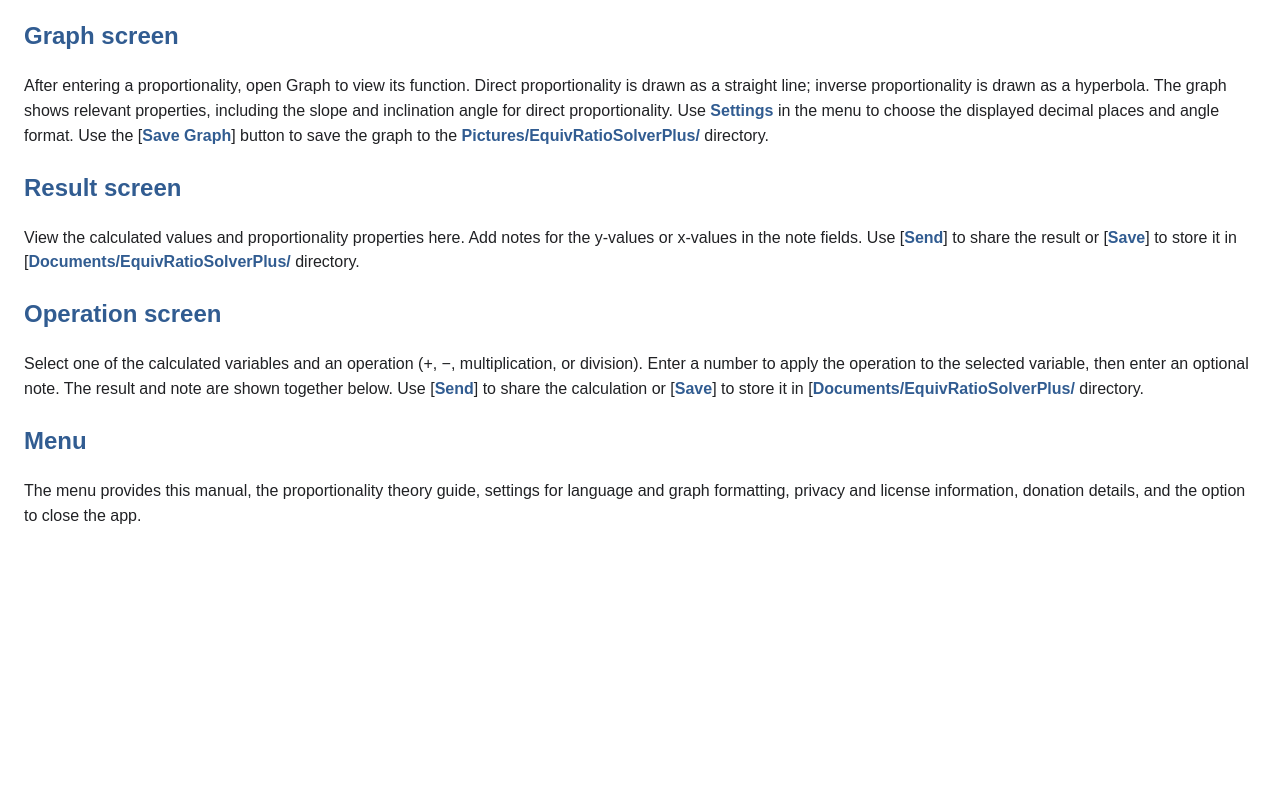
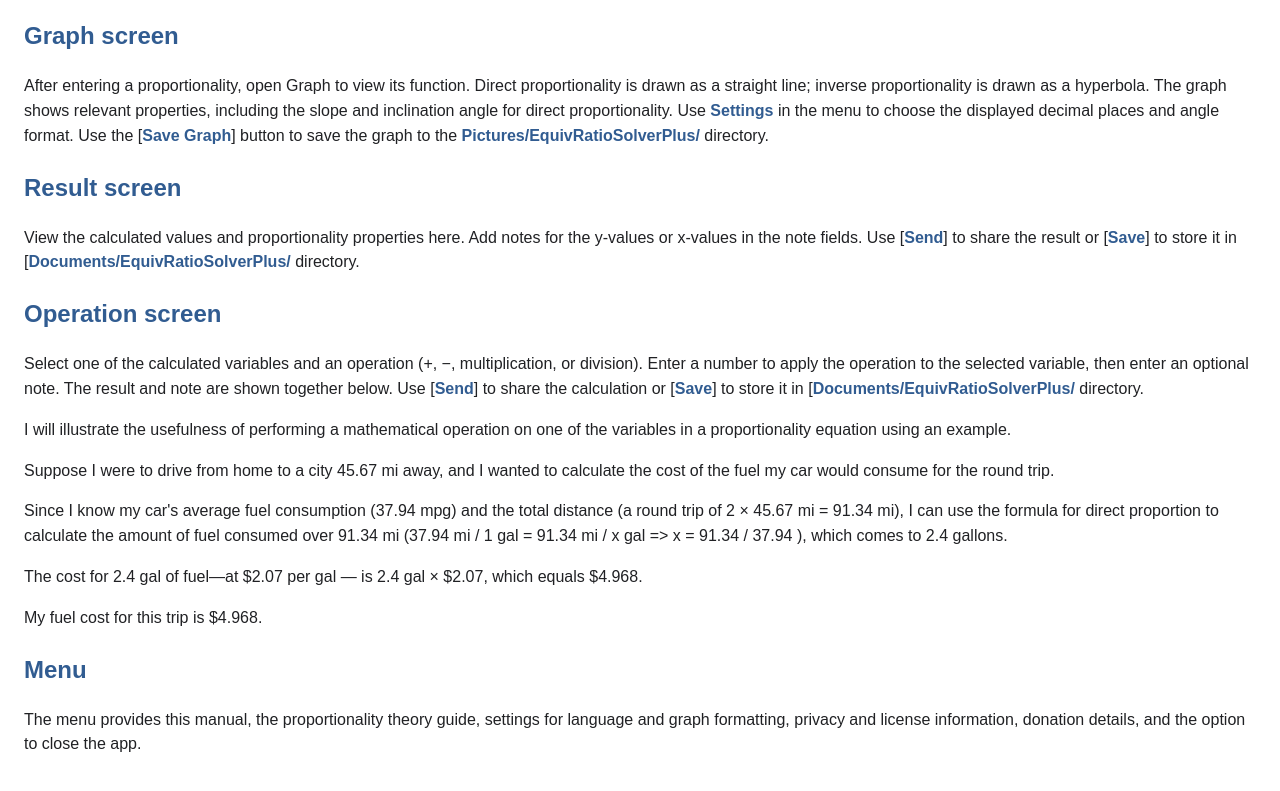
Before and after one commit to csanyipal/EquivRatioSolverPlus, a plain HTML site: page app/src/main/assets/manual_en.html in a window 1280 px wide. Shown: the part 361-1152 px from the top of the page. Before the commit the page ends 929 px from the top, so only its background shows below. Drawn offline with Linux system fonts and the light colour scheme.

Commit message:
Add an example to the Manual.

```diff
--- a/app/src/main/assets/manual_en.html
+++ b/app/src/main/assets/manual_en.html
@@ -29,6 +29,11 @@
 
   <h2>Operation screen</h2>
   <p>Select one of the calculated variables and an operation (+, −, multiplication, or division). Enter a number to apply the operation to the selected variable, then enter an optional note. The result and note are shown together below. Use [<b>Send</b>] to share the calculation or [<b>Save</b>] to store it in [<b>Documents/EquivRatioSolverPlus/</b> directory.</p>
+  <p>I will illustrate the usefulness of performing a mathematical operation on one of the variables in a proportionality equation using an example.</p>
+  <p>Suppose I were to drive from home to a city 45.67 mi away, and I wanted to calculate the cost of the fuel my car would consume for the round trip.</p>
+  <p>Since I know my car's average fuel consumption (37.94 mpg) and the total distance (a round trip of 2 × 45.67 mi = 91.34 mi), I can use the formula for direct proportion to calculate the amount of fuel consumed over 91.34 mi (37.94 mi / 1 gal = 91.34 mi / x gal => x = 91.34 / 37.94 ), which comes to  2.4 gallons.</p>
+  <p>The cost for 2.4 gal of fuel—at $2.07 per gal — is 2.4 gal × $2.07, which equals $4.968.</p>
+  <p>My fuel cost for this trip is $4.968.</p>
 
   <h2>Menu</h2>
   <p>The menu provides this manual, the proportionality theory guide, settings for language and graph formatting, privacy and license information, donation details, and the option to close the app.</p>
```
Also changed, not shown: app/src/main/assets/manual_hu.html (+5 -0 lines).
